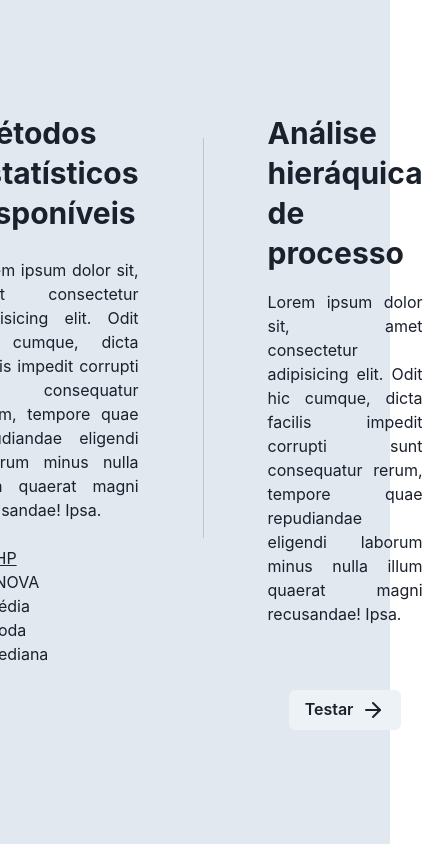
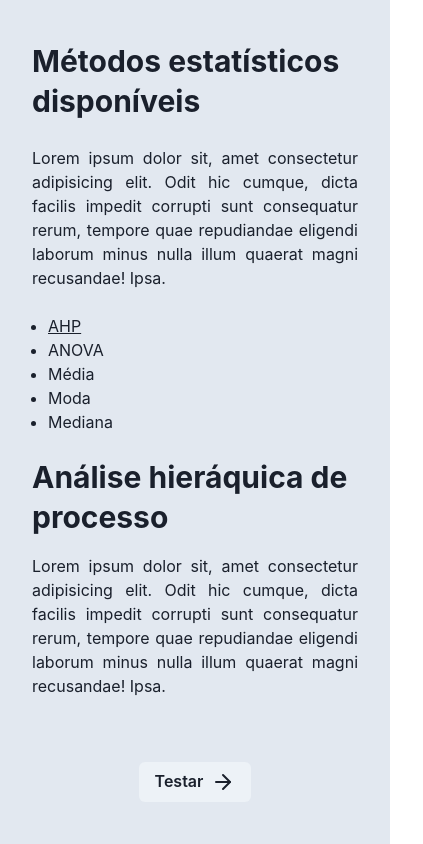
Before and after one commit to DanielSLucas/Chipmunk, a Next.js app: page / in a window 390 px wide. Shown: the whole page, 423 px wide, since content can reach past the window. Built offline with nearby package versions, Linux system fonts and the light colour scheme.

Commit message:
styles: handling responsiveness

```diff
--- a/src/components/RankAttributes.tsx
+++ b/src/components/RankAttributes.tsx
@@ -162,7 +162,8 @@ const RankAttributes: React.FC = () => {
                       <Flex
                         flex="1"
                         ml="2"
-                        alignItems="center"
+                        alignItems={['flex-start', 'center']}
+                        direction={['column', 'row']}
                         justifyContent="space-between"
                       >
                         <Tag>{attribute.name.toUpperCase()}</Tag>
--- a/src/pages/index.tsx
+++ b/src/pages/index.tsx
@@ -72,7 +72,7 @@ const Home: React.FC = () => {
 
   return (
     <Flex flex="1" justifyContent="center" alignItems="center">
-      <Flex w="4xl">
+      <Flex w="6xl" direction={['column', 'column', 'row']} paddingX="8">
         {/* Left side */}
         <Flex as="section" direction="column">
           <Flex as="header" direction="column">
@@ -110,12 +110,26 @@ const Home: React.FC = () => {
           </Flex>
         </Flex>
 
-        <Box h="md" marginX="16" paddingY="6">
+        <Box
+          sx={{
+            '@media (max-width: 770px)': {
+              display: 'none',
+            },
+          }}
+          h="md"
+          marginX={['4', '8', '16']}
+          paddingY="6"
+        >
           <Divider borderColor="gray.400" orientation="vertical" />
         </Box>
 
         {/* Right side */}
-        <Flex as="section" direction="column" justifyContent="center">
+        <Flex
+          as="section"
+          direction="column"
+          justifyContent="center"
+          mt={['6', '6', '0']}
+        >
           <Flex as="article" direction="column">
             <Heading as="h3">{selectedStatisticalMethod.title}</Heading>
             <Text align="justify" mt="4">
```
Also changed, not shown: src/components/DataUpload.tsx (+13 -4 lines), src/pages/ahp/prioridades.tsx (+5 -3 lines).
